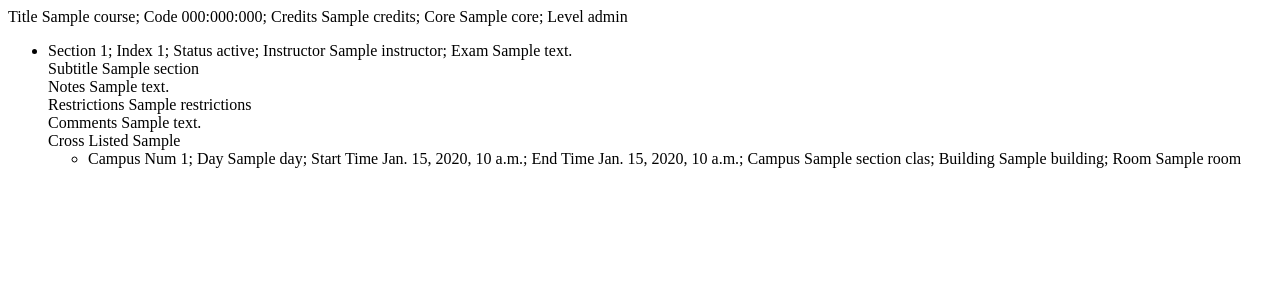
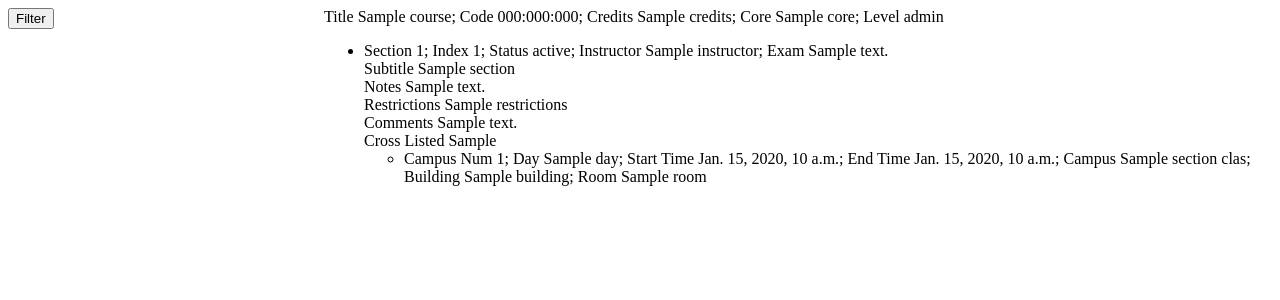
Before and after one commit to SpoopyPillow/rutgers_schedule_planner, a Django app: template rutgers_schedule_planner/templates/course_list/course_selection.html in a window 1280 px wide. Shown: the top 300 px of the page. Run offline with Django 5.2, Linux system fonts and the light colour scheme; the template is opened without the code that fills it: most values are stand-ins (such as "Sample title", 1, 10 or a date in 2020); data that the repository does not hold is empty.

Commit message:
filter sidebar button

```diff
--- a/rutgers_schedule_planner/static/style.css
+++ b/rutgers_schedule_planner/static/style.css
@@ -1,3 +1,16 @@
 * {
     color: black;
 }
+
+#content {
+    display: flex;
+    flex-direction: row;
+}
+
+#filter_sidebar {
+    flex:1
+}
+
+#course_list {
+    flex: 3
+}
--- a/rutgers_schedule_planner/templates/course_list/course_selection.html
+++ b/rutgers_schedule_planner/templates/course_list/course_selection.html
@@ -1,8 +1,28 @@
+<!DOCTYPE html>
+
+<head>
     {% load static %}
     <link rel="stylesheet" href="{% static 'style.css' %}">
+</head>
 
+<body>
+    <div id="content">
+        <div id="filter_sidebar">
+            <form action="{% url 'course_list:course_selection' %}" method="get">
+                <input type="hidden" name="term" value={{term}}>
+                {% for location in locations %}
+                <input type="hidden" name="location" value={{location}}>
+                {% endfor %}
+                {% for level in levels %}
+                <input type="hidden" name="level" value={{level}}>
+                {% endfor %}
+                <input type="submit" value="Filter">
+            </form>
+        </div>
+        <div id="course_list">
             {% for course in courses %}
-Title {{course.title}}; Code {{course.school.code}}:{{course.subject.code}}:{{course.code}}; Credits {{course.credits}};
+            Title {{course.title}}; Code {{course.school.code}}:{{course.subject.code}}:{{course.code}}; Credits
+            {{course.credits}};
             Core {{course.core}}; Level {{course.level}}
             <ul>
                 {% for section in course.section_set.all %}
@@ -19,7 +39,8 @@ Core {{course.core}}; Level {{course.level}}
                         <li>
                             Campus Num {{section_class.campus_num}}; Day {{section_class.day}}; Start Time
                             {{section_class.start_time}}; End Time {{section_class.end_time}}; Campus
-                {{section_class.campus_title}}; Building {{section_class.building}}; Room {{section_class.room}}
+                            {{section_class.campus_title}}; Building {{section_class.building}}; Room
+                            {{section_class.room}}
                         </li>
                         {% endfor %}
                     </ul>
@@ -27,3 +48,6 @@ Core {{course.core}}; Level {{course.level}}
                 {% endfor %}
             </ul>
             {% endfor %}
+        </div>
+    </div>
+</body>
--- a/rutgers_schedule_planner/templates/course_list/student_related.html
+++ b/rutgers_schedule_planner/templates/course_list/student_related.html
@@ -9,7 +9,6 @@
     <h1 id="app-name">Schedule Planner</h1>
     <div>
         <form action="{% url 'course_list:course_selection' %}" method="get">
-
             <h3>Term</h3>
             <input type="radio" id="term_spring" name="term" value="1">
             <label for="term_spring">Spring</label><br>
@@ -23,7 +22,6 @@
             <h3>Level</h3>
             <input type="checkbox" id="level_u" name="level" value="U">
             <label for="level_u">Undergraduate</label><br>
-
             <input type="checkbox" id="level_g" name="level" value="G">
             <label for="level_g">Graduate</label><br>
 
```
Also changed, not shown: rutgers_schedule_planner/course_list/views.py (+11 -6 lines). Lines whose indentation alone changed are shown as unchanged.
